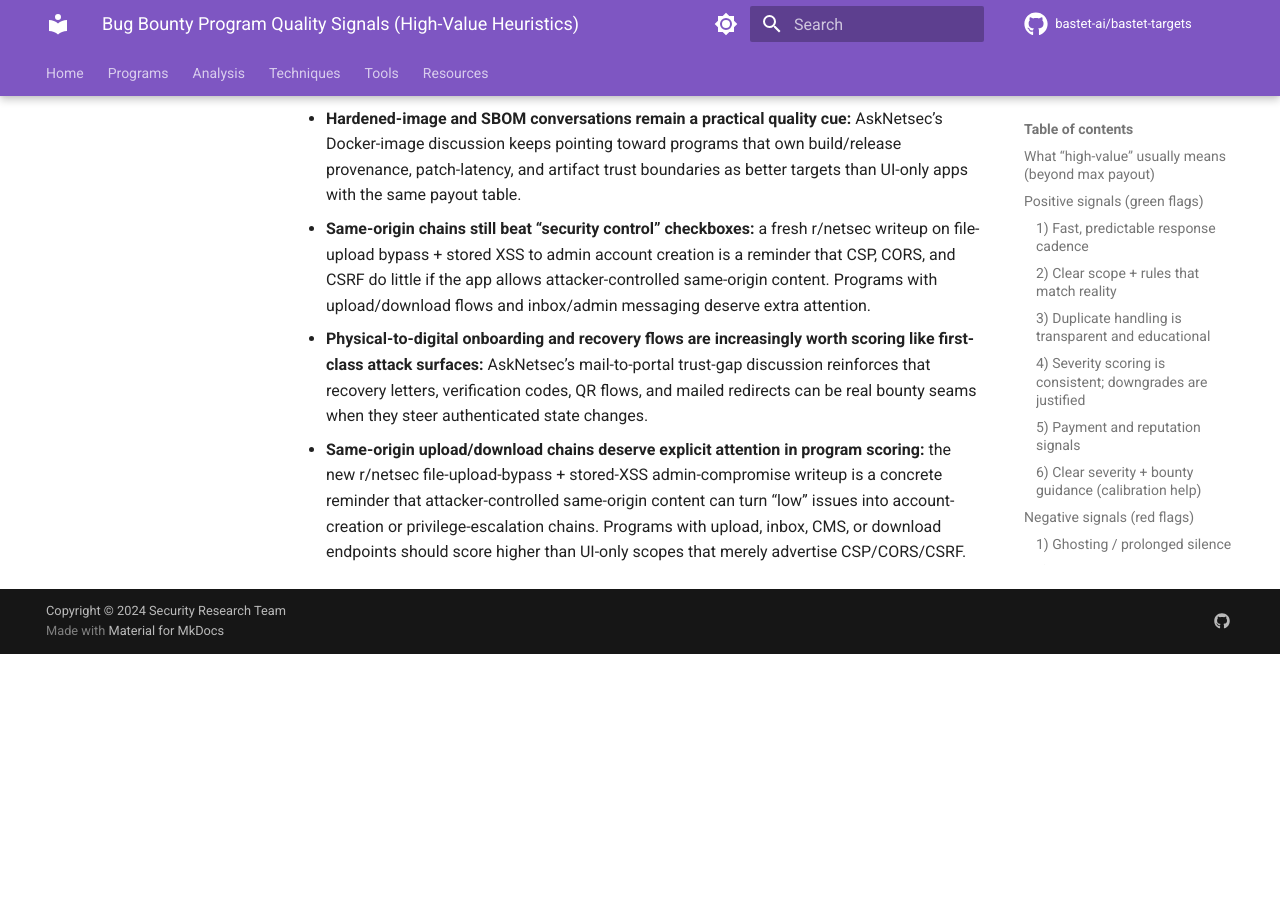
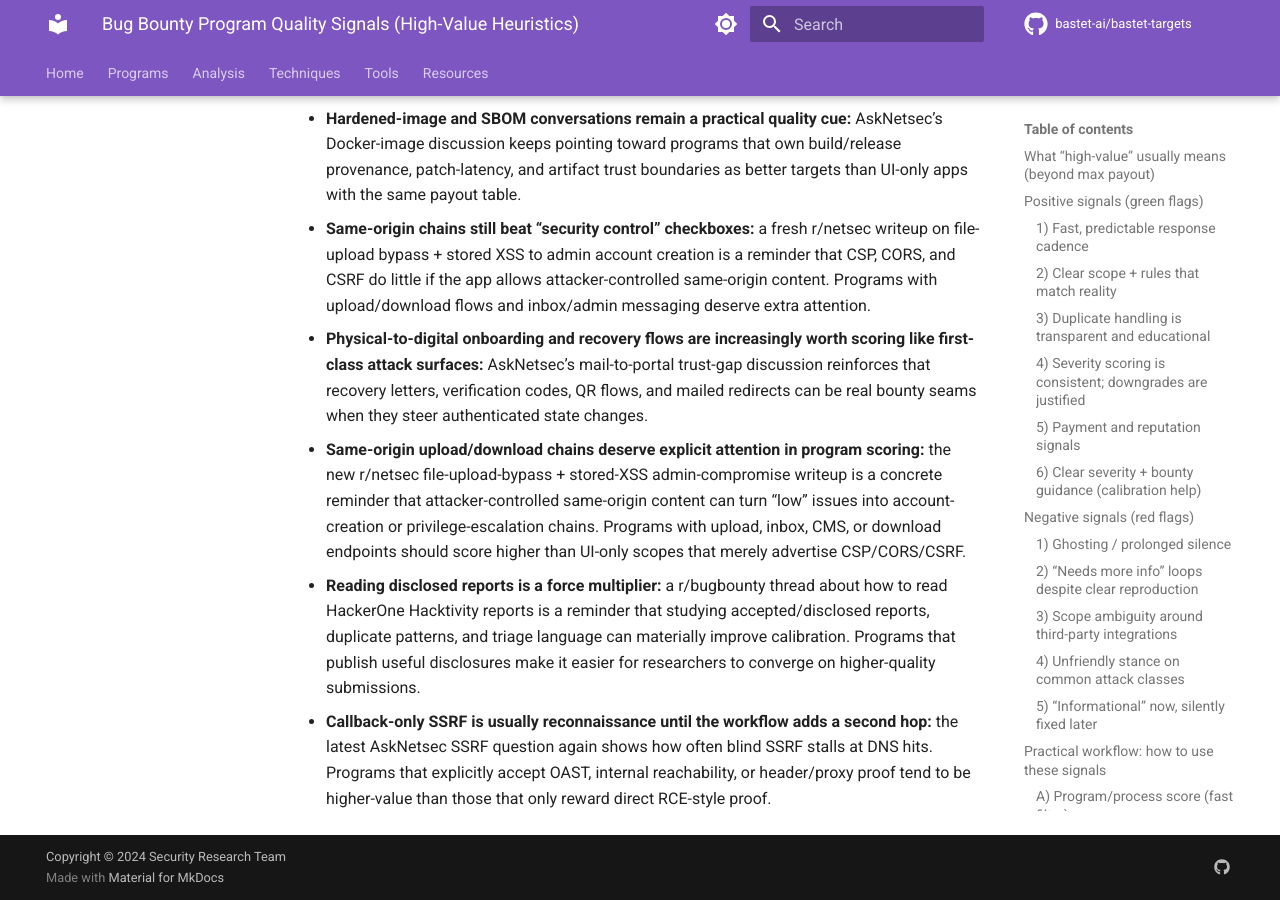
Before and after one commit to bastet-ai/bastet-targets, an MkDocs documentation site: the page built from docs/program-quality-signals.md, in a window 1280 px wide and 900 px high, scrolled down 8987 px. Built offline with MkDocs 1.6.1 and Material for MkDocs 9.7.7, drawn with Linux system fonts in a browser that asks for light colours; comment, search, counter and statistics services are not loaded; before the commit the page ends 9641 px from its top, so only the background shows below that.

Commit message:
Update program quality signals from March 28 scan

```diff
--- a/docs/program-quality-signals.md
+++ b/docs/program-quality-signals.md
@@ -189,3 +189,5 @@
 - **Same-origin chains still beat “security control” checkboxes:** a fresh r/netsec writeup on file-upload bypass + stored XSS to admin account creation is a reminder that CSP, CORS, and CSRF do little if the app allows attacker-controlled same-origin content. Programs with upload/download flows and inbox/admin messaging deserve extra attention.
 - **Physical-to-digital onboarding and recovery flows are increasingly worth scoring like first-class attack surfaces:** AskNetsec’s mail-to-portal trust-gap discussion reinforces that recovery letters, verification codes, QR flows, and mailed redirects can be real bounty seams when they steer authenticated state changes.
 - **Same-origin upload/download chains deserve explicit attention in program scoring:** the new r/netsec file-upload-bypass + stored-XSS admin-compromise writeup is a concrete reminder that attacker-controlled same-origin content can turn “low” issues into account-creation or privilege-escalation chains. Programs with upload, inbox, CMS, or download endpoints should score higher than UI-only scopes that merely advertise CSP/CORS/CSRF.
+- **Reading disclosed reports is a force multiplier:** a r/bugbounty thread about how to read HackerOne Hacktivity reports is a reminder that studying accepted/disclosed reports, duplicate patterns, and triage language can materially improve calibration. Programs that publish useful disclosures make it easier for researchers to converge on higher-quality submissions.
+- **Callback-only SSRF is usually reconnaissance until the workflow adds a second hop:** the latest AskNetsec SSRF question again shows how often blind SSRF stalls at DNS hits. Programs that explicitly accept OAST, internal reachability, or header/proxy proof tend to be higher-value than those that only reward direct RCE-style proof.
```
